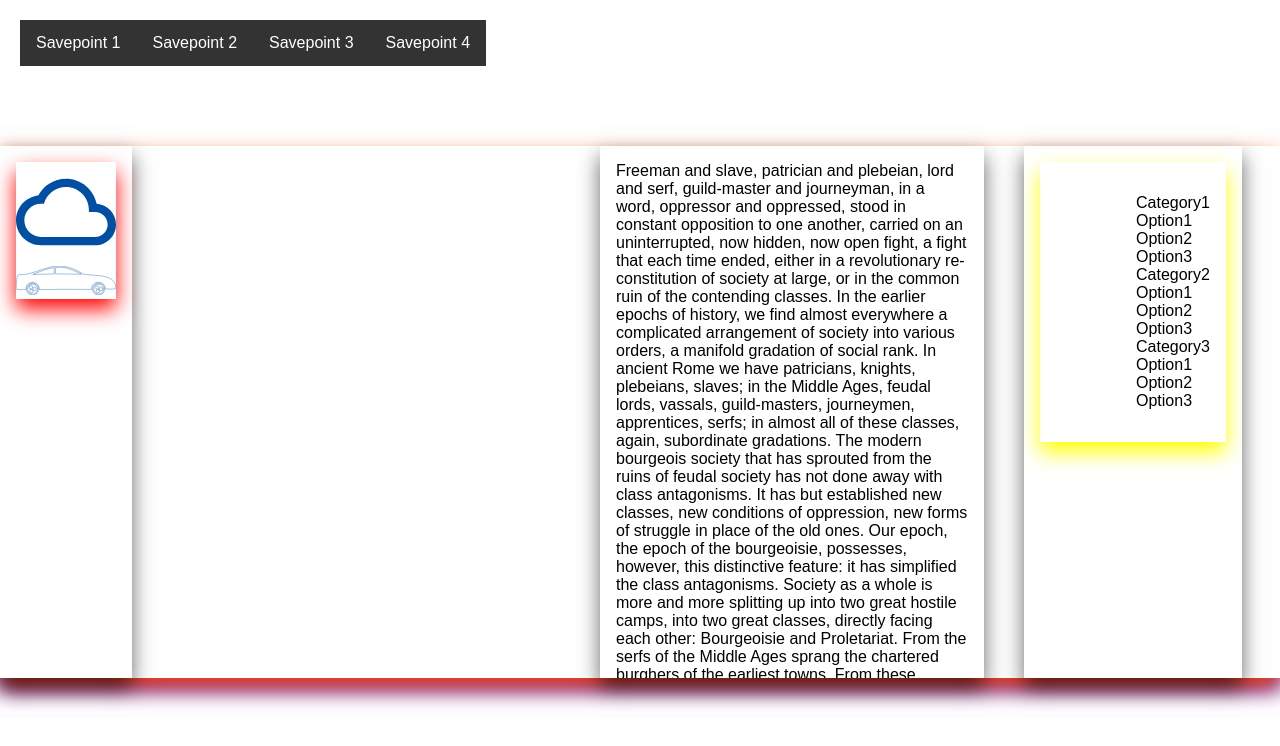
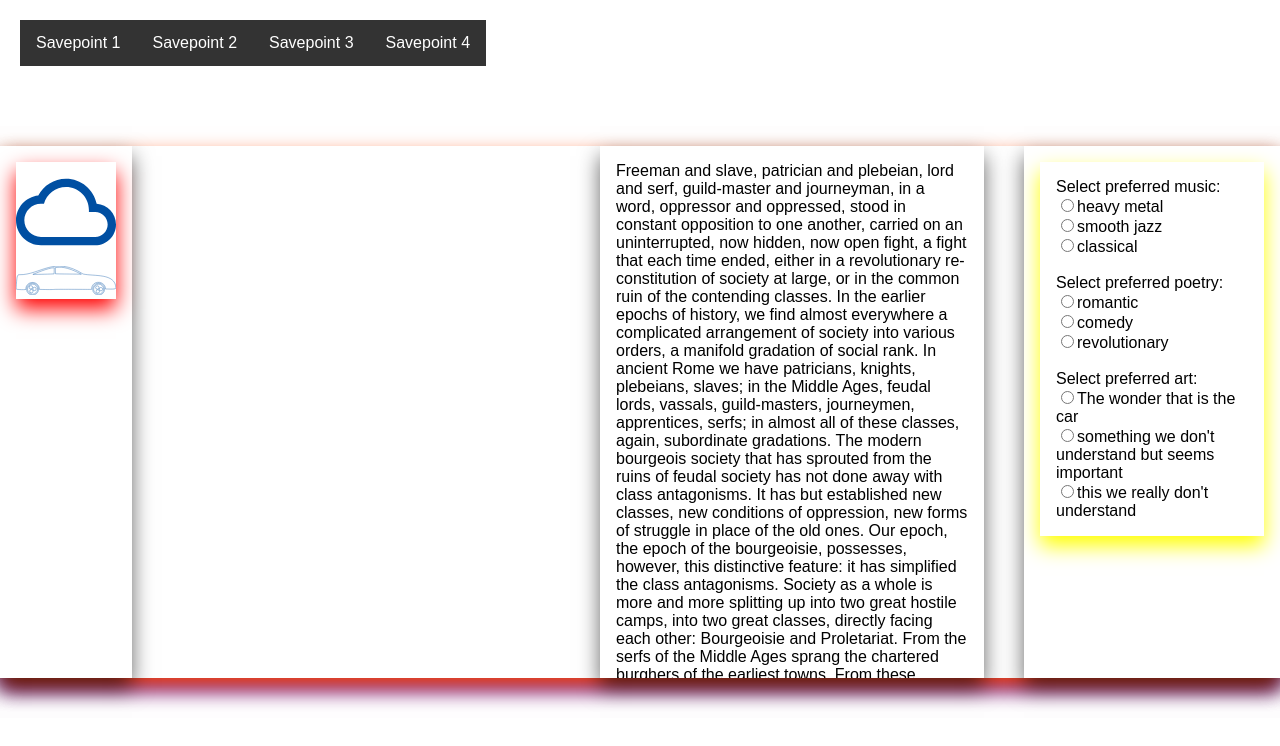
Before and after one commit to IT2810/it2810-webutvikling-h18-prosjekt-2-gruppe--57, a React (Create React App) app: page / in a window 1280 px wide. Shown: the top 746 px of the page. Built offline with nearby package versions, Linux system fonts and the light colour scheme.

Commit message:
created input forms for sidebar

```diff
--- a/src/Sidebar.js
+++ b/src/Sidebar.js
@@ -2,27 +2,110 @@ import React, {Component} from 'react';
 import './Sidebar.css';
 
 class Sidebar extends Component{
+    constructor(props){
+        super(props);
+        this.state = {optionMusic: '', optionPoetry:'', optionArt: ''};
+        this.handleChange = this.handleChange.bind(this);
+    }
+
+    handleChange(event){
+        const target = event.target;
+        const name = target.name;
+        if(name === "music") this.setState({optionMusic: target.value});
+        else if(name === "poetry") this.setState({optionPoetry: target.value});
+        else if (name === "art") this.setState({optionArt: target.value});
+        console.log(this.state);
+    }
     render(){
         return(
             <div className="wrapper">
                 <div className="sidebar">
-                    <ul>
-                        <ul> Category1
-                            <li>Option1</li>
-                            <li>Option2</li>
-                            <li>Option3</li>
-                        </ul>
-                        <ul> Category2
-                            <li>Option1</li>
-                            <li>Option2</li>
-                            <li>Option3</li>
-                        </ul>
-                        <ul> Category3
-                            <li>Option1</li>
-                            <li>Option2</li>
-                            <li>Option3</li>
-                        </ul>
-                    </ul>
+                    <form>
+                        <label> Select preferred music:
+                        <br />
+                            <input
+                                name="music"
+                                value="heavy metal"
+                                type="radio"
+                                onChange={this.handleChange}
+                            />
+                            heavy metal
+                        <br />
+                            <input
+                                name="music"
+                                value="smooth jazz"
+                                type="radio"
+                                onChange={this.handleChange}
+                            />
+                            smooth jazz
+                        <br />
+                            <input
+                                name="music"
+                                value="classical"
+                                type="radio"
+                                onChange={this.handleChange}
+                            />
+                            classical
+                        </label>
+                    </form>
+                    <br />
+                    <form>
+                        <label> Select preferred poetry:
+                            <br />
+                            <input
+                                name="poetry"
+                                value="romantic"
+                                type="radio"
+                                onChange={this.handleChange}
+                            />
+                            romantic
+                            <br />
+                            <input
+                                name="poetry"
+                                value="comedy"
+                                type="radio"
+                                onChange={this.handleChange}
+                            />
+                            comedy
+                            <br />
+                            <input
+                                name="poetry"
+                                value="revolutionary"
+                                type="radio"
+                                onChange={this.handleChange}
+                            />
+                            revolutionary
+                        </label>
+                    </form>
+                    <br />
+                    <form>
+                        <label> Select preferred art:
+                            <br />
+                            <input
+                                name="art"
+                                value="the wonder that is the car"
+                                type="radio"
+                                onChange={this.handleChange}
+                            />
+                            The wonder that is the car
+                            <br />
+                            <input
+                                name="art"
+                                value="something something we don't understand but seems important"
+                                type="radio"
+                                onChange={this.handleChange}
+                            />
+                            something we don't understand but seems important
+                            <br />
+                            <input
+                                name="art"
+                                value="this we really dont't understand"
+                                type="radio"
+                                onChange={this.handleChange}
+                            />
+                            this we really don't understand
+                        </label>
+                    </form>
                 </div>
             </div>
         );
```
